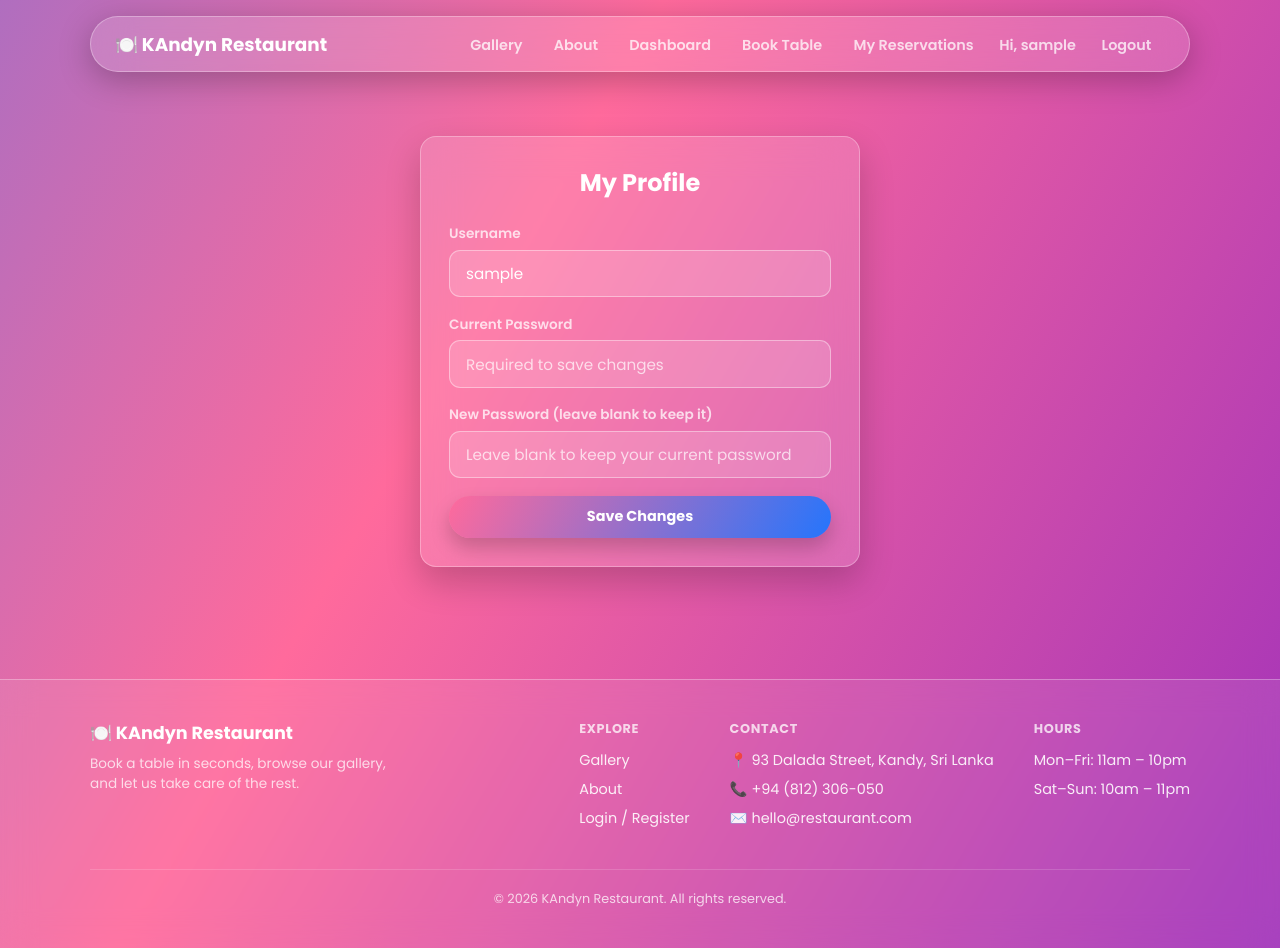
After one commit to damintha01/Restaurant-Reservation-System, a Flask app: page /profile in a window 1280 px wide. The commit adds this page. Run offline with Flask 3, Linux system fonts and the light colour scheme; the visitor is signed in with stand-in values (Sample User, id 1); parts of the project's set-up code (start-up, migrations or seed data) failed here and were passed over; some libraries are stand-ins or nearby versions.

Commit message:
Implement user profile management and reservation cancellation features

```diff
--- a/app/__init__.py
+++ b/app/__init__.py
@@ -6,6 +6,8 @@ from .config import Config
 from .models import db, login_manager, User
 from .routes import main
 import cloudinary
+from app.models import User
+from werkzeug.security import generate_password_hash
 
 
 def create_app():
@@ -24,6 +26,24 @@ def create_app():
 
     with app.app_context():
         db.create_all()
+        admin = User.query.filter_by(
+        email="admin@gmail.com"
+    ).first()
+
+    if not admin:
+
+        admin = User(
+            username="admin",
+            email="admin@gmail.com",
+            password_hash=generate_password_hash(
+                "Admin123"
+            ),
+            role="admin"
+        )
+
+        db.session.add(admin)
+        db.session.commit()
+
 
         # db.create_all() only creates missing tables, it doesn't add new
         # columns to a table that already exists. Since this project has
@@ -47,7 +67,9 @@ def create_app():
                 )
                 db.session.commit()
 
+
     app.register_blueprint(main)
+
 
     # Makes {{ current_year }} available in every template (used in the footer)
     @app.context_processor
--- a/app/forms.py
+++ b/app/forms.py
@@ -10,7 +10,8 @@ from wtforms import (
 from wtforms.validators import (
     DataRequired,
     Email,
-    Length
+    Length,
+    Optional
 )
 from flask_wtf.file import (
     FileField,
@@ -145,6 +146,38 @@ class ReserveTableForm(FlaskForm):
 
     submit = SubmitField("Reserve This Table")
 
+class CancelReservationForm(FlaskForm):
+    """Tiny confirm-and-CSRF form for the Cancel button on My Reservations."""
+
+    submit = SubmitField("Cancel Reservation")
+
+
+class ProfileForm(FlaskForm):
+
+    username = StringField(
+        "Username",
+        validators=[
+            DataRequired(),
+            Length(min=3, max=50)
+        ]
+    )
+
+    current_password = PasswordField(
+        "Current Password",
+        validators=[DataRequired()]
+    )
+
+    new_password = PasswordField(
+        "New Password (leave blank to keep it)",
+        validators=[
+            Optional(),
+            Length(min=6)
+        ]
+    )
+
+    submit = SubmitField("Save Changes")
+
+
 class ImageUploadForm(FlaskForm):
 
     title = StringField(
--- a/app/routes.py
+++ b/app/routes.py
@@ -21,7 +21,9 @@ from .forms import (
     TableForm,
     ImageUploadForm,
     TableSearchForm,
-    ReserveTableForm
+    ReserveTableForm,
+    CancelReservationForm,
+    ProfileForm
 )
 
 from flask import Blueprint
@@ -466,11 +468,100 @@ def my_reservations():
 
     reservations = Reservation.query.filter_by(
         user_id=current_user.id
+    ).order_by(
+        Reservation.reservation_date,
+        Reservation.reservation_time
     ).all()
+
+    cancel_forms = {
+        r.id: CancelReservationForm()
+        for r in reservations
+        if r.status in ("Pending", "Approved")
+    }
 
     return render_template(
         "my_reservations.html",
-        reservations=reservations
+        reservations=reservations,
+        cancel_forms=cancel_forms
+    )
+
+
+@main.route("/reservation/cancel/<int:id>", methods=["POST"])
+@login_required
+def cancel_reservation(id):
+
+    reservation = Reservation.query.get_or_404(id)
+
+    if reservation.user_id != current_user.id:
+
+        flash("You can't cancel someone else's reservation.")
+
+        return redirect(
+            url_for("main.my_reservations")
+        )
+
+    if reservation.status not in ("Pending", "Approved"):
+
+        flash("That reservation can no longer be cancelled.")
+
+        return redirect(
+            url_for("main.my_reservations")
+        )
+
+    reservation.status = "Cancelled"
+
+    db.session.commit()
+
+    flash("Reservation cancelled.")
+
+    return redirect(
+        url_for("main.my_reservations")
+    )
+
+
+@main.route("/profile", methods=["GET", "POST"])
+@login_required
+def profile():
+
+    form = ProfileForm()
+
+    if request.method == "GET":
+        form.username.data = current_user.username
+
+    if form.validate_on_submit():
+
+        if not check_password_hash(
+            current_user.password_hash,
+            form.current_password.data
+        ):
+            form.current_password.errors.append("Current password is incorrect.")
+
+        elif (
+            form.username.data != current_user.username
+            and User.query.filter_by(username=form.username.data).first()
+        ):
+            form.username.errors.append("That username is already taken.")
+
+        else:
+
+            current_user.username = form.username.data
+
+            if form.new_password.data:
+                current_user.password_hash = generate_password_hash(
+                    form.new_password.data
+                )
+
+            db.session.commit()
+
+            flash("Profile updated successfully!")
+
+            return redirect(
+                url_for("main.profile")
+            )
+
+    return render_template(
+        "profile.html",
+        form=form
     )
 
 
@@ -479,13 +570,36 @@ def my_reservations():
 @admin_required
 def admin_reservations():
 
-    reservations = Reservation.query.order_by(
-        Reservation.reservation_date
+    query = Reservation.query.join(User, Reservation.user_id == User.id)
+
+    status_filter = request.args.get("status", "")
+    date_filter = request.args.get("date", "")
+    customer_filter = request.args.get("customer", "").strip()
+
+    if status_filter:
+        query = query.filter(Reservation.status == status_filter)
+
+    if date_filter:
+        try:
+            parsed_date = datetime.strptime(date_filter, "%Y-%m-%d").date()
+            query = query.filter(Reservation.reservation_date == parsed_date)
+        except ValueError:
+            date_filter = ""
+
+    if customer_filter:
+        query = query.filter(User.username.ilike(f"%{customer_filter}%"))
+
+    reservations = query.order_by(
+        Reservation.reservation_date,
+        Reservation.reservation_time
     ).all()
 
     return render_template(
         "admin_reservations.html",
-        reservations=reservations
+        reservations=reservations,
+        status_filter=status_filter,
+        date_filter=date_filter,
+        customer_filter=customer_filter
     )
 
 @main.route("/admin/reservation/approve/<int:id>")
--- a/app/static/css/app.css
+++ b/app/static/css/app.css
@@ -391,6 +391,34 @@ table.app-table {
 .badge-secondary {
     background: rgba(255, 255, 255, 0.2);
     color: #fff;
+}
+
+.badge-cancelled {
+    background: rgba(255, 255, 255, 0.1);
+    color: var(--text-muted);
+}
+
+/* ---------- Filter panel (admin reservations) ---------- */
+
+.filter-form {
+    display: flex;
+    flex-wrap: wrap;
+    align-items: end;
+    gap: 1rem;
+    margin-bottom: 1.5rem;
+}
+
+.filter-form .field {
+    margin-bottom: 0;
+    min-width: 170px;
+}
+
+.filter-form .field select {
+    color: #fff;
+}
+
+.filter-form .field select option {
+    color: #222;
 }
 
 /* ---------- Flash messages ---------- */
--- a/app/templates/base.html
+++ b/app/templates/base.html
@@ -38,7 +38,7 @@
                     <li><a class="nav-link" href="{{ url_for('main.my_reservations') }}">My Reservations</a></li>
                 {% endif %}
 
-                <li><span class="nav-user">Hi, {{ current_user.username }}</span></li>
+                <li><a class="nav-link nav-user" href="{{ url_for('main.profile') }}">Hi, {{ current_user.username }}</a></li>
                 <li><a class="nav-link" href="{{ url_for('main.logout') }}">Logout</a></li>
 
             {% else %}
--- /dev/null
+++ b/app/templates/profile.html
@@ -0,0 +1,43 @@
+{% extends "base.html" %}
+
+{% block title %}My Profile{% endblock %}
+
+{% block content %}
+
+<div class="glass-card form-card">
+
+    <h2>My Profile</h2>
+
+    <form method="POST">
+        {{ form.hidden_tag() }}
+
+        <div class="field">
+            {{ form.username.label }}
+            {{ form.username() }}
+            {% for error in form.username.errors %}
+                <div class="field-error">{{ error }}</div>
+            {% endfor %}
+        </div>
+
+        <div class="field">
+            {{ form.current_password.label }}
+            {{ form.current_password(placeholder="Required to save changes") }}
+            {% for error in form.current_password.errors %}
+                <div class="field-error">{{ error }}</div>
+            {% endfor %}
+        </div>
+
+        <div class="field">
+            {{ form.new_password.label }}
+            {{ form.new_password(placeholder="Leave blank to keep your current password") }}
+            {% for error in form.new_password.errors %}
+                <div class="field-error">{{ error }}</div>
+            {% endfor %}
+        </div>
+
+        {{ form.submit(class="btn btn-primary btn-block") }}
+    </form>
+
+</div>
+
+{% endblock %}
```
Also changed, not shown: app/templates/admin_reservations.html (+36 -1 lines), app/templates/my_reservations.html (+14 -1 lines).
